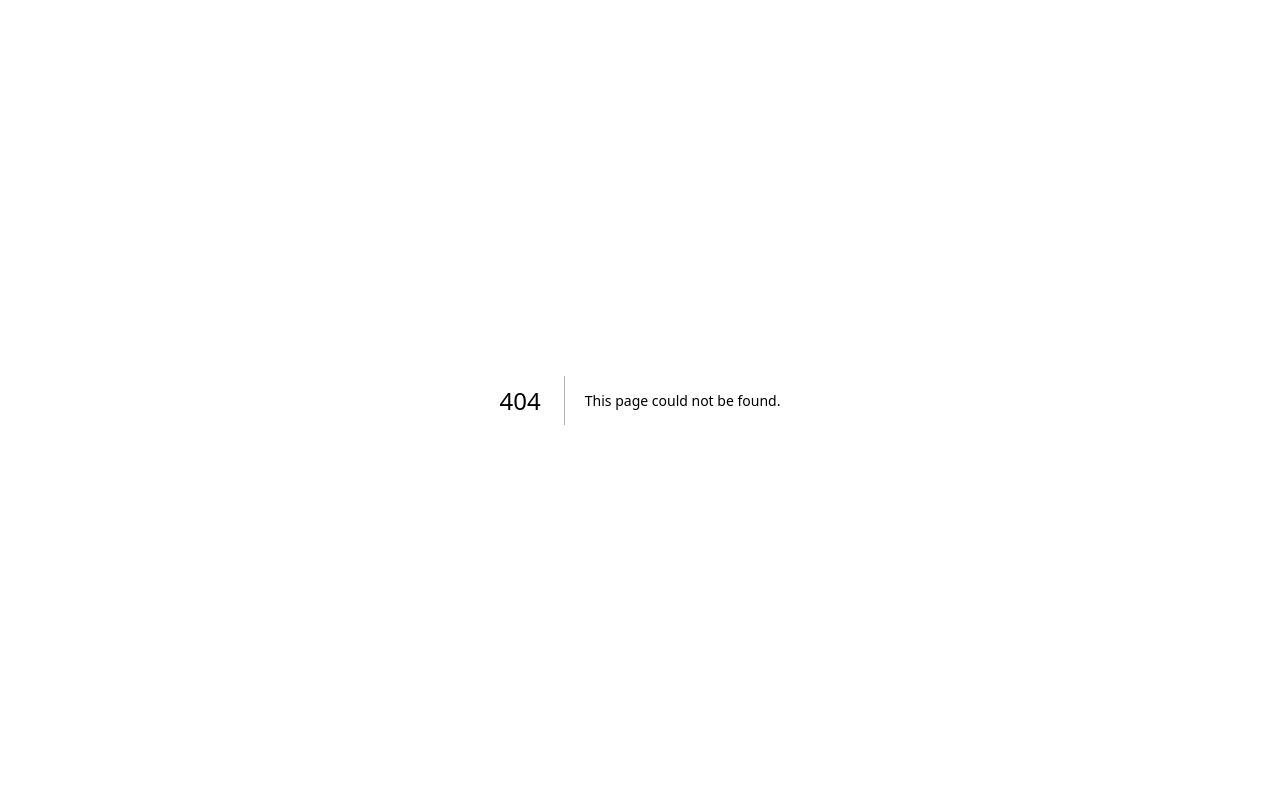
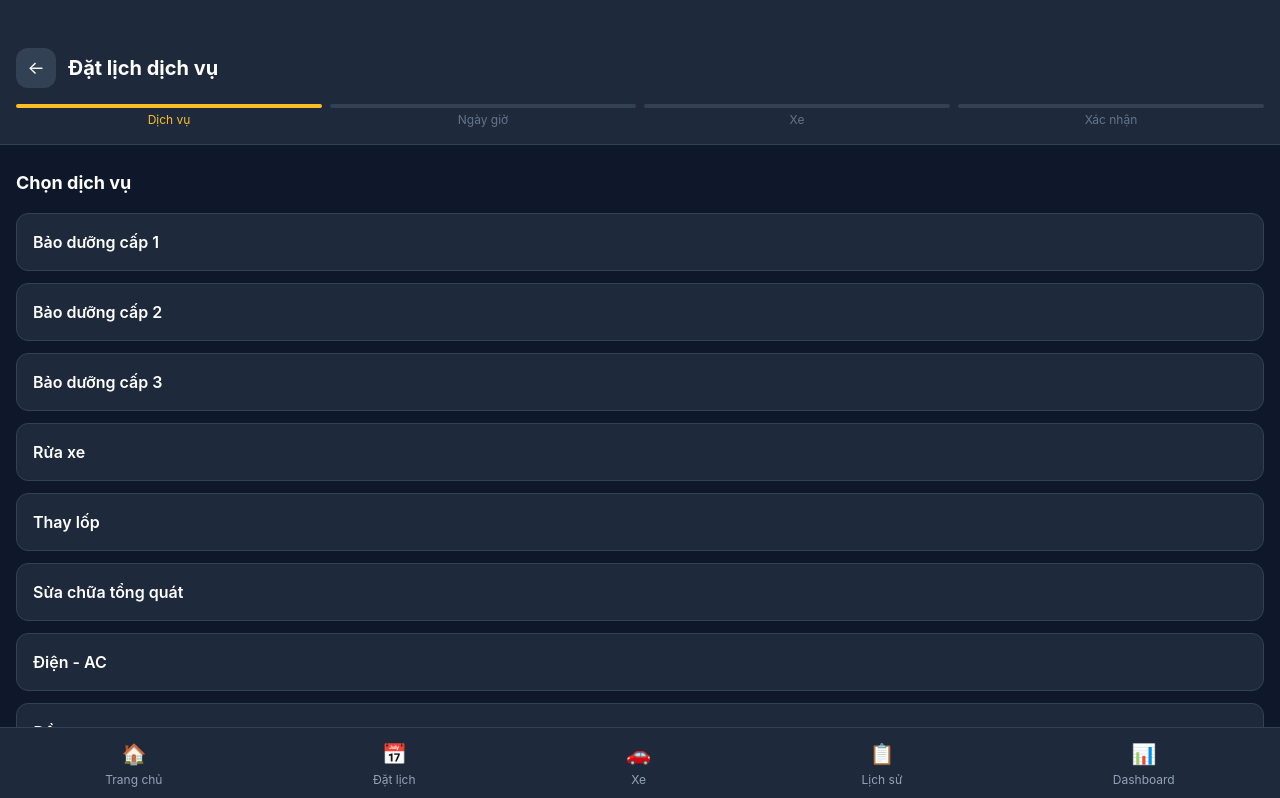
Before and after one commit to philonggroup/cardiy-platform, a Next.js app: page /booking in a window 1280 px wide. Before the commit this address had no page. Shown: the top 798 px of the page. Built offline with nearby package versions, Linux system fonts and the light colour scheme.

Commit message:
Create page.tsx

```diff
--- /dev/null
+++ b/app/booking/page.tsx
@@ -0,0 +1,140 @@
+'use client';
+import { useState } from 'react';
+import Link from 'next/link';
+
+const SERVICES = ['Bảo dưỡng cấp 1','Bảo dưỡng cấp 2','Bảo dưỡng cấp 3','Rửa xe','Thay lốp','Sửa chữa tổng quát','Điện - AC','Đồng sơn','Kiểm tra OBD2','Cứu hộ lưu động'];
+const TIMES = ['07:30','08:00','09:00','10:00','11:00','13:00','14:00','15:00','16:00'];
+
+export default function BookingPage() {
+  const [step, setStep] = useState(0);
+  const [service, setService] = useState('');
+  const [date, setDate] = useState('');
+  const [time, setTime] = useState('');
+  const [plate, setPlate] = useState('51G-123.45');
+  const [note, setNote] = useState('');
+  const [loading, setLoading] = useState(false);
+  const [done, setDone] = useState(false);
+
+  const confirm = async () => {
+    setLoading(true);
+    await new Promise(r => setTimeout(r, 1500));
+    setLoading(false);
+    setDone(true);
+  };
+
+  if (done) return (
+    <div className="min-h-screen bg-[#0F172A] flex flex-col items-center justify-center px-4 pb-24">
+      <div className="text-6xl mb-4">✅</div>
+      <h1 className="text-white font-black text-2xl mb-2">Đặt lịch thành công!</h1>
+      <p className="text-slate-400 text-center mb-2">Mã đặt lịch: <span className="text-amber-400 font-bold">#CD{Date.now().toString().slice(-6)}</span></p>
+      <p className="text-slate-400 text-center text-sm mb-6">Chúng tôi sẽ liên hệ bạn trước 30 phút.</p>
+      <div className="bg-[#1E293B] rounded-2xl p-4 w-full border border-slate-700 mb-6 space-y-3">
+        <div className="flex justify-between"><span className="text-slate-400">Dịch vụ</span><span className="text-white font-semibold">{service}</span></div>
+        <div className="flex justify-between"><span className="text-slate-400">Ngày</span><span className="text-white">{date}</span></div>
+        <div className="flex justify-between"><span className="text-slate-400">Giờ</span><span className="text-white">{time}</span></div>
+        <div className="flex justify-between"><span className="text-slate-400">Biển số</span><span className="text-white">{plate}</span></div>
+      </div>
+      <Link href="/" className="w-full btn-primary text-center py-4 rounded-xl text-lg">Về trang chủ</Link>
+    </div>
+  );
+
+  return (
+    <div className="min-h-screen bg-[#0F172A] pb-24">
+      <div className="bg-[#1E293B] px-4 pt-12 pb-4 border-b border-slate-700">
+        <div className="flex items-center gap-3 mb-4">
+          <Link href="/" className="w-10 h-10 bg-slate-700 rounded-xl flex items-center justify-center text-white text-lg">←</Link>
+          <h1 className="text-white font-bold text-xl">Đặt lịch dịch vụ</h1>
+        </div>
+        <div className="flex gap-2">
+          {['Dịch vụ','Ngày giờ','Xe','Xác nhận'].map((s, i) => (
+            <div key={s} className="flex-1">
+              <div className={`h-1 rounded-full ${i <= step ? 'bg-amber-400' : 'bg-slate-700'}`}></div>
+              <div className={`text-xs mt-1 text-center ${i <= step ? 'text-amber-400' : 'text-slate-500'}`}>{s}</div>
+            </div>
+          ))}
+        </div>
+      </div>
+
+      <div className="px-4 py-6">
+        {step === 0 && (
+          <div>
+            <h2 className="text-white font-bold text-lg mb-4">Chọn dịch vụ</h2>
+            <div className="space-y-3">
+              {SERVICES.map(s => (
+                <button key={s} onClick={() => setService(s)} className={`w-full p-4 rounded-xl border text-left transition-all ${service === s ? 'border-amber-400 bg-amber-400/10 text-amber-400' : 'border-slate-700 bg-[#1E293B] text-white'}`}>
+                  <div className="font-semibold">{s}</div>
+                </button>
+              ))}
+            </div>
+            <button disabled={!service} onClick={() => setStep(1)} className="w-full mt-6 btn-primary disabled:opacity-40 py-4 rounded-xl text-lg">Tiếp theo →</button>
+          </div>
+        )}
+        {step === 1 && (
+          <div>
+            <h2 className="text-white font-bold text-lg mb-4">Chọn ngày và giờ</h2>
+            <div className="mb-4">
+              <label className="text-slate-400 text-sm mb-2 block">Ngày</label>
+              <input type="date" value={date} onChange={e => setDate(e.target.value)} min={new Date().toISOString().split('T')[0]} className="input-field" />
+            </div>
+            <div>
+              <label className="text-slate-400 text-sm mb-2 block">Giờ</label>
+              <div className="grid grid-cols-3 gap-2">
+                {TIMES.map(t => (
+                  <button key={t} onClick={() => setTime(t)} className={`py-3 rounded-xl text-sm font-semibold ${time === t ? 'bg-amber-400 text-black' : 'bg-[#1E293B] border border-slate-700 text-white'}`}>{t}</button>
+                ))}
+              </div>
+            </div>
+            <div className="flex gap-3 mt-6">
+              <button onClick={() => setStep(0)} className="flex-1 bg-slate-700 text-white font-bold py-4 rounded-xl">← Quay lại</button>
+              <button disabled={!date || !time} onClick={() => setStep(2)} className="flex-1 btn-primary disabled:opacity-40 py-4 rounded-xl">Tiếp →</button>
+            </div>
+          </div>
+        )}
+        {step === 2 && (
+          <div>
+            <h2 className="text-white font-bold text-lg mb-4">Thông tin xe</h2>
+            <div className="space-y-4">
+              <div>
+                <label className="text-slate-400 text-sm mb-2 block">Biển số xe</label>
+                <input value={plate} onChange={e => setPlate(e.target.value)} placeholder="VD: 51G-123.45" className="input-field" />
+              </div>
+              <div>
+                <label className="text-slate-400 text-sm mb-2 block">Ghi chú (tùy chọn)</label>
+                <textarea value={note} onChange={e => setNote(e.target.value)} placeholder="Mô tả vấn đề..." rows={3} className="input-field resize-none" />
+              </div>
+            </div>
+            <div className="flex gap-3 mt-6">
+              <button onClick={() => setStep(1)} className="flex-1 bg-slate-700 text-white font-bold py-4 rounded-xl">← Quay lại</button>
+              <button disabled={!plate} onClick={() => setStep(3)} className="flex-1 btn-primary disabled:opacity-40 py-4 rounded-xl">Xem lại →</button>
+            </div>
+          </div>
+        )}
+        {step === 3 && (
+          <div>
+            <h2 className="text-white font-bold text-lg mb-4">Xác nhận đặt lịch</h2>
+            <div className="bg-[#1E293B] rounded-2xl p-4 border border-slate-700 space-y-3 mb-6">
+              <div className="flex justify-between"><span className="text-slate-400">Dịch vụ</span><span className="text-white font-semibold">{service}</span></div>
+              <div className="flex justify-between"><span className="text-slate-400">Ngày</span><span className="text-white">{date}</span></div>
+              <div className="flex justify-between"><span className="text-slate-400">Giờ</span><span className="text-white">{time}</span></div>
+              <div className="flex justify-between"><span className="text-slate-400">Biển số</span><span className="text-white">{plate}</span></div>
+              <div className="border-t border-slate-700 pt-3 flex justify-between"><span className="text-slate-400">Dự kiến</span><span className="text-amber-400 font-bold">Liên hệ báo giá</span></div>
+            </div>
+            <div className="flex gap-3">
+              <button onClick={() => setStep(2)} className="flex-1 bg-slate-700 text-white font-bold py-4 rounded-xl">← Sửa</button>
+              <button onClick={confirm} disabled={loading} className="flex-1 btn-primary disabled:opacity-70 py-4 rounded-xl text-lg">
+                {loading ? '⏳ Đang đặt...' : '✅ Xác nhận'}
+              </button>
+            </div>
+          </div>
+        )}
+      </div>
+      <nav className="bottom-nav">
+        <div className="flex items-center justify-around py-2">
+          {[['/',  '🏠','Trang chủ'],['/booking','📅','Đặt lịch'],['/vehicles','🚗','Xe'],['/history','📋','Lịch sử'],['/dashboard','📊','Dashboard']].map(([h,i,l])=>(
+            <Link key={h as string} href={h as string} className="flex flex-col items-center gap-1 px-2 py-1 text-slate-400 text-xs"><span className="text-xl">{i}</span>{l}</Link>
+          ))}
+        </div>
+      </nav>
+    </div>
+  );
+}
```
